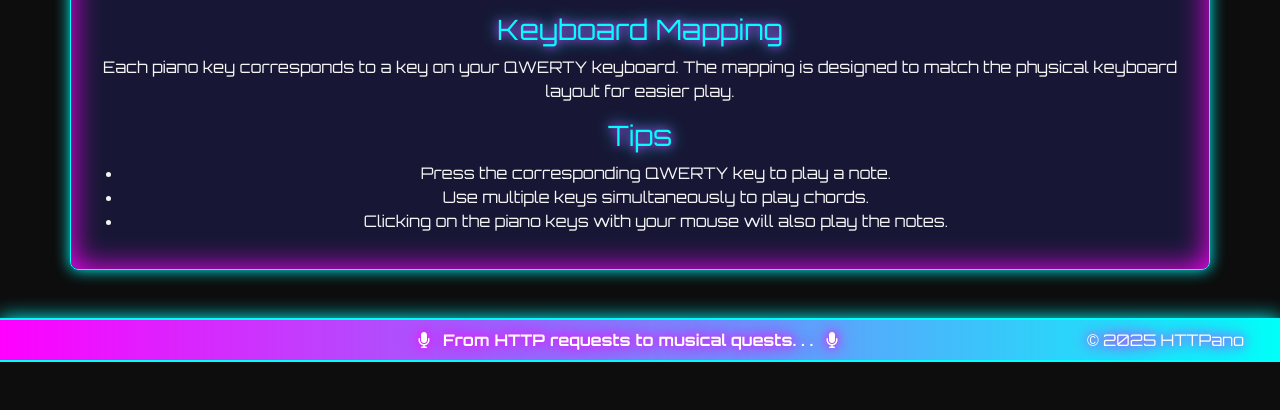
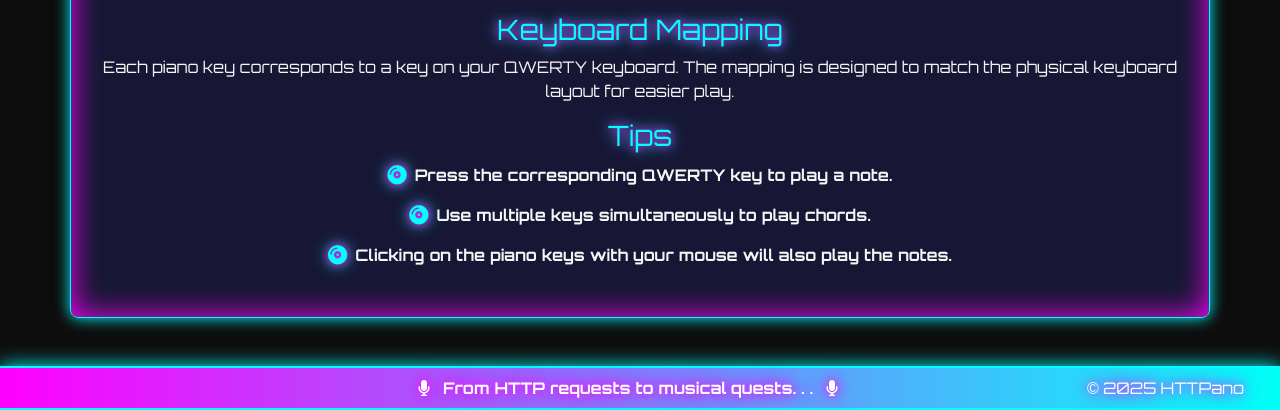
Before and after one commit to etherOnGitHub/http-ano, a plain HTML site: page index.html in a window 1280 px wide. Shown: the part 486-896 px from the top of the page. Before the commit the page ends 848 px from the top, so only its background shows below. Drawn offline with nearby package versions, Linux system fonts and the light colour scheme.

Commit message:
Adding custom bullet points

```diff
--- a/assets/css/style.css
+++ b/assets/css/style.css
@@ -23,7 +23,7 @@ body {
     margin-left: 1.5rem;
 }
 
-.nav-link:hover  {
+.nav-link:hover {
     color: #0d0d0d !important;
     text-shadow: 0 0 5px #00fff9;
     transition: all 0.2s ease-in-out;
@@ -119,6 +119,34 @@ body {
     box-shadow: 0 0 15px #0ff, 0 0 30px #ff00ff inset;
 }
 
+#instructions ul {
+    list-style: none; /* Remove default bullets */
+    padding-left: 0;
+}
+
+#instructions ul li {
+    display: inline-flex; /* Horizontal flex with icon and text */
+    align-items: center; /* Vertically center */
+    justify-content: center; /* Center content */
+    gap: 0.5em; /* Space between icon and text */
+    margin-bottom: 0.7em;
+
+    font-weight: bold;
+    width: 100%;
+    text-align: center;
+    position: relative;
+}
+
+#instructions ul li::before {
+    font-family: 'Font Awesome 6 Free'; /* Font Awesome font */
+    content: '\f51f'; /* Unicode for compact-disc icon */
+    font-weight: 900; /* Solid style */
+    color: #0ff;
+    text-shadow: 0 0 8px #ff00ff, 0 0 15px #0ff;
+    font-size: 1.2em;
+    display: inline-block;
+}
+
 #instructions h2,
 #instructions h3 {
     color: #0ff;
```
